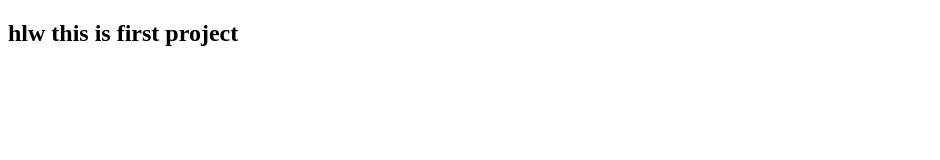
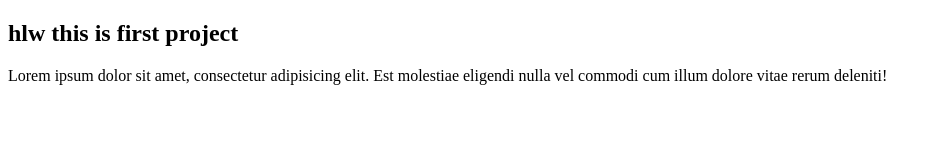
Before and after one commit to hemaiath-uddiin/practice-project, a plain HTML site: page index.html in a window 1280 px wide. Shown: the whole page, without its empty margins (0-940 px from the left). Drawn offline with Linux system fonts and the light colour scheme.

Commit message:
new line

```diff
--- a/index.html
+++ b/index.html
@@ -8,5 +8,6 @@
 </head>
 <body>
     <h2> hlw this is first project</h2>
+    <p>Lorem ipsum dolor sit amet, consectetur adipisicing elit. Est molestiae eligendi nulla vel commodi cum illum dolore vitae rerum deleniti!</p>
 </body>
 </html>
```
